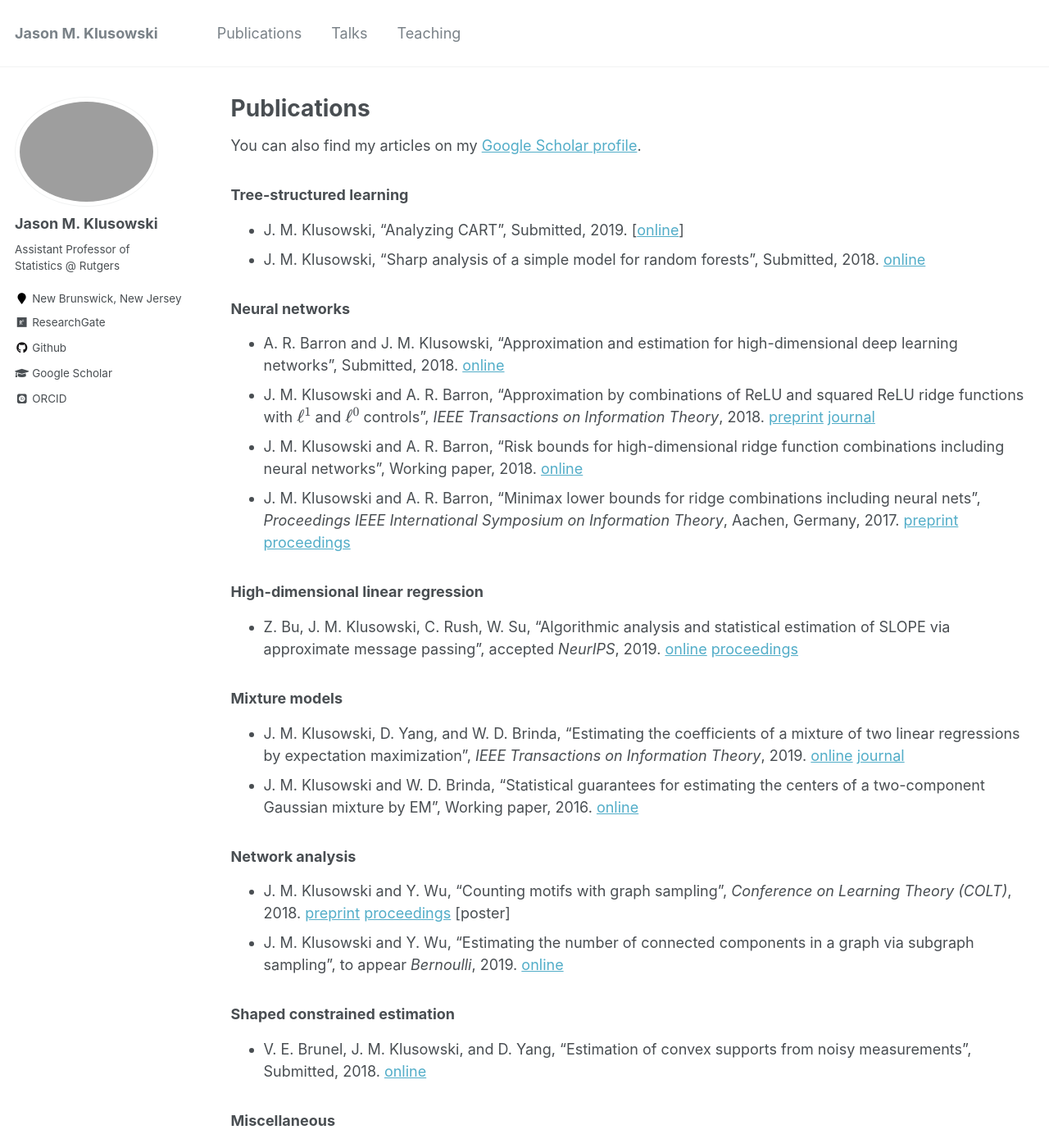
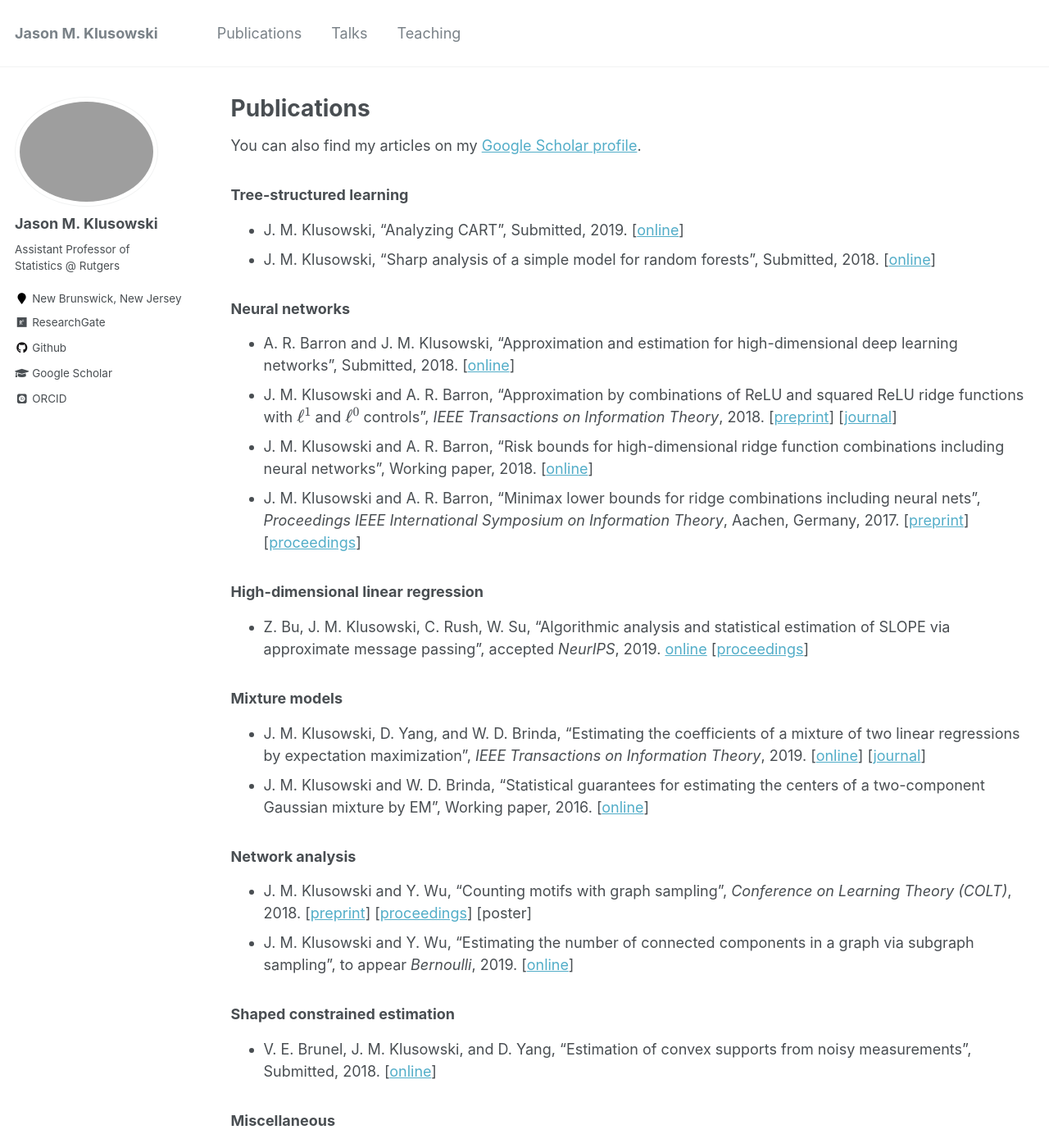
Before and after one commit to jasonklusowski/jasonklusowski.github.io, a Jekyll site: the page built from _pages/publications.md, in a window 1280 px wide and 1400 px high. Shown: the whole window at 82% size. Built offline with Jekyll 4.4.1, drawn with Linux system fonts in a browser that asks for light colours; some web fonts are replaced; formulas are drawn with MathJax 3; some of the changed text lies outside the part shown.

```diff
--- a/_pages/publications.md
+++ b/_pages/publications.md
@@ -10,34 +10,34 @@ You can also find my articles on my [Google Scholar profile](https://scholar.goo
 ### Tree-structured learning
 
 * J. M. Klusowski, "Analyzing CART", Submitted, 2019. [[online](https://arxiv.org/pdf/1906.10086.pdf)]
-* J. M. Klusowski, "Sharp analysis of a simple model for random forests", Submitted, 2018. [online](https://arxiv.org/pdf/1805.02587.pdf)
+* J. M. Klusowski, "Sharp analysis of a simple model for random forests", Submitted, 2018. [[online](https://arxiv.org/pdf/1805.02587.pdf)]
 
 ### Neural networks
 
-* A. R. Barron and J. M. Klusowski, "Approximation and estimation for high-dimensional deep learning networks", Submitted, 2018. [online](https://arxiv.org/pdf/1809.03090.pdf)
-* J. M. Klusowski and A. R. Barron, "Approximation by combinations of ReLU and squared ReLU ridge functions with $\ell^1$ and $\ell^0$ controls", _IEEE Transactions on Information Theory_, 2018. [preprint](https://arxiv.org/pdf/1607.07819.pdf) [journal](https://ieeexplore.ieee.org/document/8485650)
-* J. M. Klusowski and A. R. Barron, "Risk bounds for high-dimensional ridge function combinations including neural networks", Working paper, 2018. [online](https://arxiv.org/pdf/1607.01434.pdf)
-* J. M. Klusowski and A. R. Barron, "Minimax lower bounds for ridge combinations including neural nets", _Proceedings IEEE International Symposium on Information Theory_, Aachen, Germany, 2017. [preprint](https://arxiv.org/pdf/1702.02828.pdf) [proceedings](http://ieeexplore.ieee.org/document/8006754/)
+* A. R. Barron and J. M. Klusowski, "Approximation and estimation for high-dimensional deep learning networks", Submitted, 2018. [[online](https://arxiv.org/pdf/1809.03090.pdf)]
+* J. M. Klusowski and A. R. Barron, "Approximation by combinations of ReLU and squared ReLU ridge functions with $\ell^1$ and $\ell^0$ controls", _IEEE Transactions on Information Theory_, 2018. [[preprint](https://arxiv.org/pdf/1607.07819.pdf)] [[journal](https://ieeexplore.ieee.org/document/8485650)]
+* J. M. Klusowski and A. R. Barron, "Risk bounds for high-dimensional ridge function combinations including neural networks", Working paper, 2018. [[online](https://arxiv.org/pdf/1607.01434.pdf)]
+* J. M. Klusowski and A. R. Barron, "Minimax lower bounds for ridge combinations including neural nets", _Proceedings IEEE International Symposium on Information Theory_, Aachen, Germany, 2017. [[preprint](https://arxiv.org/pdf/1702.02828.pdf)] [[proceedings](http://ieeexplore.ieee.org/document/8006754/)]
 
 ### High-dimensional linear regression
 
-* Z. Bu, J. M. Klusowski, C. Rush, W. Su, "Algorithmic analysis and statistical estimation of SLOPE via approximate message passing", accepted _NeurIPS_, 2019. [online](https://arxiv.org/pdf/1907.07502.pdf) [proceedings](http://papers.neurips.cc/paper/9134-algorithmic-analysis-and-statistical-estimation-of-slope-via-approximate-message-passing)
+* Z. Bu, J. M. Klusowski, C. Rush, W. Su, "Algorithmic analysis and statistical estimation of SLOPE via approximate message passing", accepted _NeurIPS_, 2019. [online](https://arxiv.org/pdf/1907.07502.pdf) [[proceedings](http://papers.neurips.cc/paper/9134-algorithmic-analysis-and-statistical-estimation-of-slope-via-approximate-message-passing)]
 
 ### Mixture models
 
-* J. M. Klusowski, D. Yang, and W. D. Brinda, "Estimating the coefficients of a mixture of two linear regressions by expectation maximization", _IEEE Transactions on Information Theory_, 2019. [online](https://arxiv.org/pdf/1704.08231.pdf) [journal](https://ieeexplore.ieee.org/document/8606170)
-* J. M. Klusowski and W. D. Brinda, "Statistical guarantees for estimating the centers of a two-component Gaussian mixture by EM", Working paper, 2016. [online](http://arxiv.org/pdf/1608.02280.pdf)
+* J. M. Klusowski, D. Yang, and W. D. Brinda, "Estimating the coefficients of a mixture of two linear regressions by expectation maximization", _IEEE Transactions on Information Theory_, 2019. [[online](https://arxiv.org/pdf/1704.08231.pdf)] [[journal](https://ieeexplore.ieee.org/document/8606170)]
+* J. M. Klusowski and W. D. Brinda, "Statistical guarantees for estimating the centers of a two-component Gaussian mixture by EM", Working paper, 2016. [[online](http://arxiv.org/pdf/1608.02280.pdf)]
 
 ### Network analysis
 
-* J. M. Klusowski and Y. Wu, "Counting motifs with graph sampling", _Conference on Learning Theory (COLT)_, 2018. [preprint](https://arxiv.org/pdf/1802.07773.pdf) [proceedings](http://proceedings.mlr.press/v75/klusowski18a/klusowski18a.pdf) [poster]
-* J. M. Klusowski and Y. Wu, "Estimating the number of connected components in a graph via subgraph sampling", to appear _Bernoulli_, 2019. [online](https://arxiv.org/pdf/1801.04339.pdf)
+* J. M. Klusowski and Y. Wu, "Counting motifs with graph sampling", _Conference on Learning Theory (COLT)_, 2018. [[preprint](https://arxiv.org/pdf/1802.07773.pdf)] [[proceedings](http://proceedings.mlr.press/v75/klusowski18a/klusowski18a.pdf)] [poster]
+* J. M. Klusowski and Y. Wu, "Estimating the number of connected components in a graph via subgraph sampling", to appear _Bernoulli_, 2019. [[online](https://arxiv.org/pdf/1801.04339.pdf)]
 
 ### Shaped constrained estimation
 
-* V. E. Brunel, J. M. Klusowski, and D. Yang, "Estimation of convex supports from noisy measurements", Submitted, 2018. [online](https://arxiv.org/pdf/1804.09879.pdf)
+* V. E. Brunel, J. M. Klusowski, and D. Yang, "Estimation of convex supports from noisy measurements", Submitted, 2018. [[online](https://arxiv.org/pdf/1804.09879.pdf)]
 
 ### Miscellaneous
 
-* W. D. Brinda, J. M. Klusowski, and D. Yang, "Hölder's identity", _Statistics and Probability Letters_, 2019. [journal](https://www.sciencedirect.com/science/article/pii/S0167715219300148)
-* W. D. Brinda and J. M. Klusowski, "Finite-sample risk bounds for maximum likelihood estimation with arbitrary penalties", _IEEE Transactions on Information Theory_, 2018. [preprint](https://arxiv.org/pdf/1712.10087.pdf) [journal](http://ieeexplore.ieee.org/document/8245843/)
+* W. D. Brinda, J. M. Klusowski, and D. Yang, "Hölder's identity", _Statistics and Probability Letters_, 2019. [[journal](https://www.sciencedirect.com/science/article/pii/S0167715219300148)]
+* W. D. Brinda and J. M. Klusowski, "Finite-sample risk bounds for maximum likelihood estimation with arbitrary penalties", _IEEE Transactions on Information Theory_, 2018. [[preprint](https://arxiv.org/pdf/1712.10087.pdf)] [[journal](http://ieeexplore.ieee.org/document/8245843/)]
```
